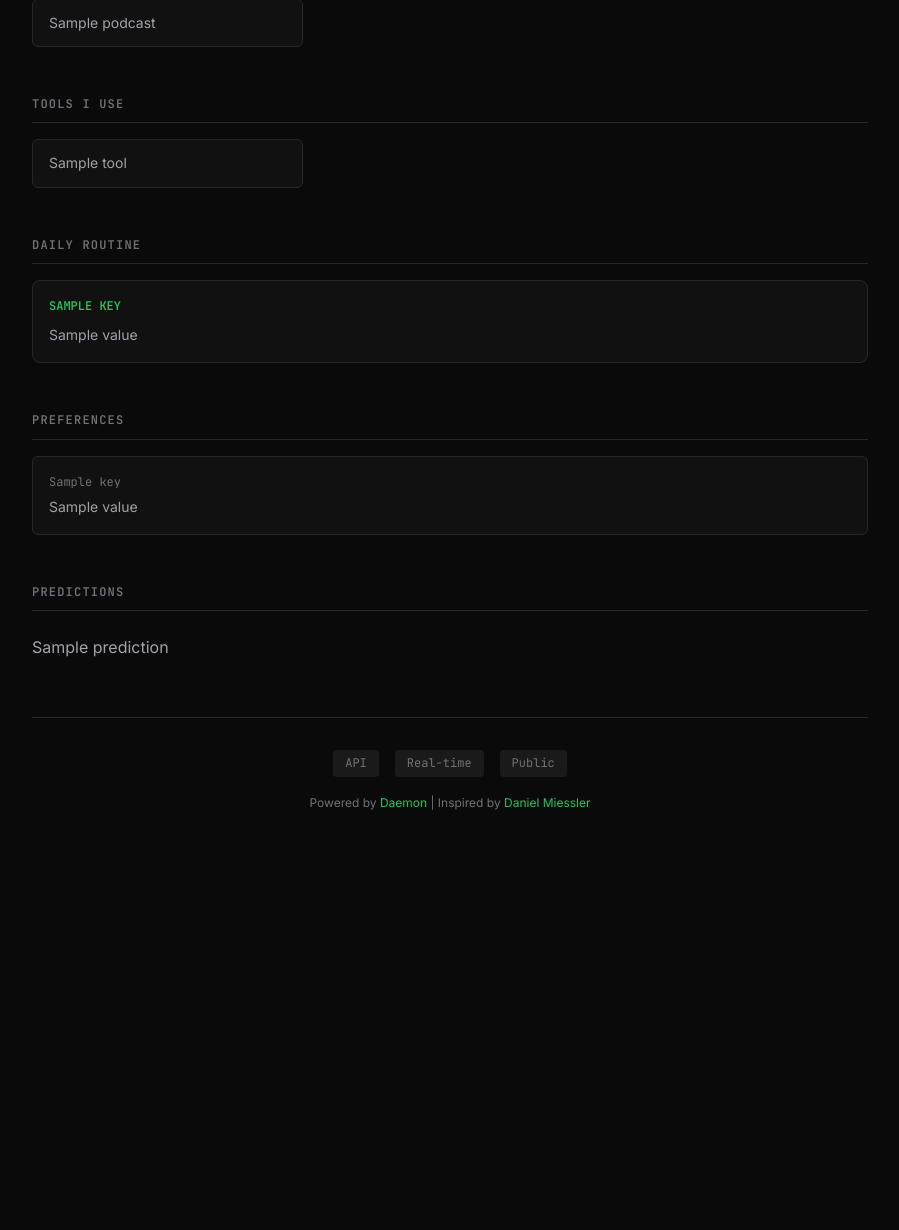
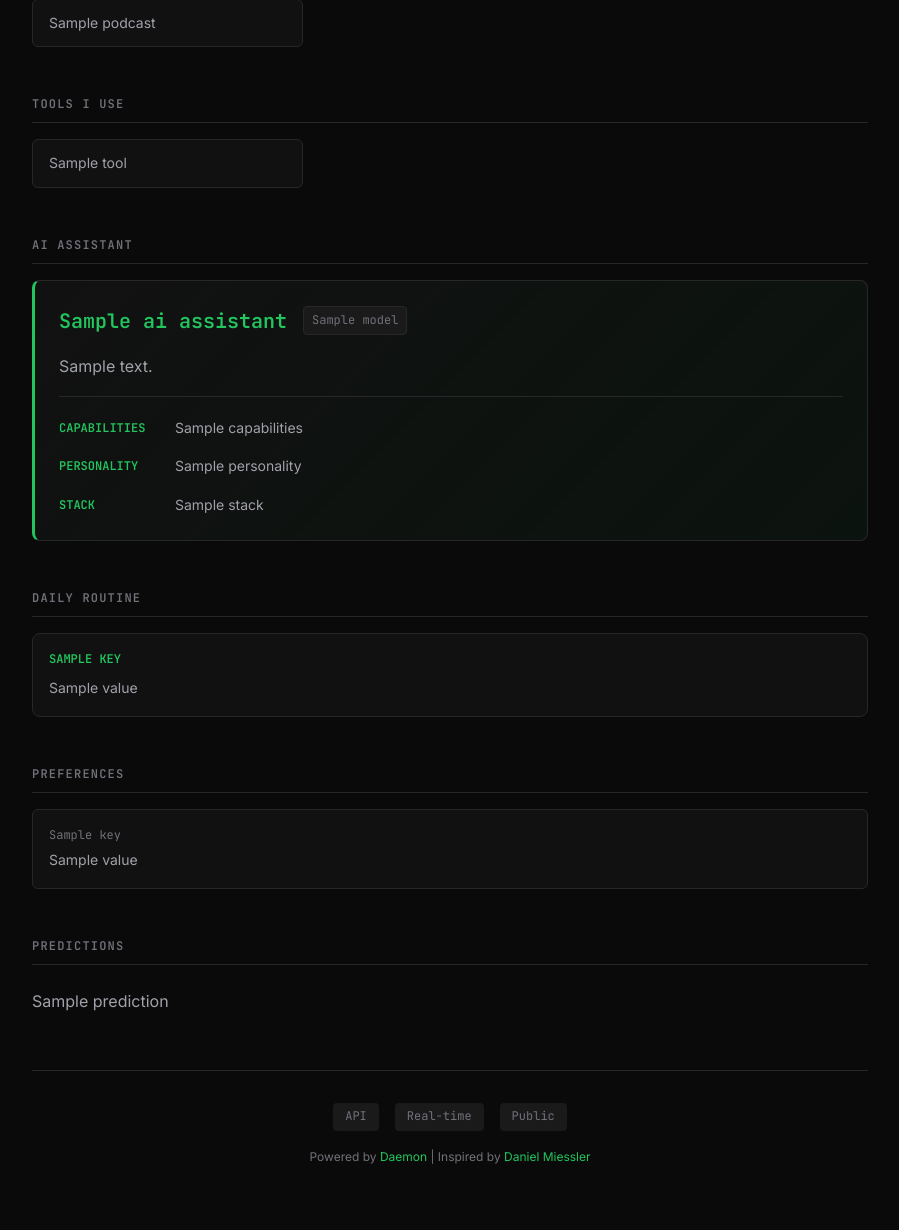
Before and after one commit to agileguy/daemon, a FastAPI app: template templates/index.html in a window 1280 px wide. Shown: the part 1942-3172 px from the top of the page, without its empty margins (190-1089 px from the left). Before the commit the page ends 2752 px from the top, so only its background shows below. Run offline with FastAPI, Linux system fonts and the light colour scheme; the template is opened without the code that fills it: most values are stand-ins (such as "Sample title", 1, 10 or a date in 2020).

Commit message:
Add AI Assistant section to homepage
Co-Authored-By: Claude Opus 4.5 <noreply@anthropic.com>

```diff
--- a/templates/index.html
+++ b/templates/index.html
@@ -414,6 +414,80 @@
             font-size: 0.75rem;
             color: var(--text-muted);
         }
+
+        /* AI Assistant Section */
+        .ai-card {
+            background: linear-gradient(135deg, var(--bg-secondary) 0%, rgba(34, 197, 94, 0.05) 100%);
+            border: 1px solid var(--border);
+            border-left: 3px solid var(--accent);
+            border-radius: 0.5rem;
+            padding: 1.5rem;
+        }
+
+        .ai-header {
+            display: flex;
+            align-items: center;
+            gap: 1rem;
+            margin-bottom: 0.5rem;
+        }
+
+        .ai-name {
+            font-family: 'JetBrains Mono', monospace;
+            font-size: 1.25rem;
+            font-weight: 600;
+            color: var(--accent);
+        }
+
+        .ai-model {
+            font-family: 'JetBrains Mono', monospace;
+            font-size: 0.75rem;
+            color: var(--text-muted);
+            background: var(--bg-tertiary);
+            padding: 0.25rem 0.5rem;
+            border-radius: 0.25rem;
+            border: 1px solid var(--border);
+        }
+
+        .ai-platform {
+            font-size: 0.875rem;
+            color: var(--text-secondary);
+            margin-bottom: 1rem;
+        }
+
+        .ai-description {
+            color: var(--text-secondary);
+            line-height: 1.7;
+            margin-bottom: 1.25rem;
+            padding-bottom: 1rem;
+            border-bottom: 1px solid var(--border);
+        }
+
+        .ai-details {
+            display: grid;
+            gap: 1rem;
+        }
+
+        .ai-detail-item {
+            display: grid;
+            grid-template-columns: 100px 1fr;
+            gap: 1rem;
+            align-items: start;
+        }
+
+        .ai-detail-label {
+            font-family: 'JetBrains Mono', monospace;
+            font-size: 0.75rem;
+            font-weight: 600;
+            color: var(--accent);
+            text-transform: uppercase;
+            padding-top: 0.125rem;
+        }
+
+        .ai-detail-value {
+            font-size: 0.875rem;
+            color: var(--text-secondary);
+            line-height: 1.6;
+        }
     </style>
 </head>
 <body>
@@ -551,6 +625,34 @@
         </section>
         {% endif %}
 
+        {% if daemon.ai_assistant %}
+        <section class="section">
+            <div class="section-header">AI Assistant</div>
+            <div class="ai-card">
+                <div class="ai-header">
+                    <div class="ai-name">{{ daemon.ai_assistant.name }}</div>
+                    <div class="ai-model">{{ daemon.ai_assistant.model }}</div>
+                </div>
+                <div class="ai-platform">{{ daemon.ai_assistant.platform }}</div>
+                <div class="ai-description">{{ daemon.ai_assistant.description }}</div>
+                <div class="ai-details">
+                    <div class="ai-detail-item">
+                        <div class="ai-detail-label">Capabilities</div>
+                        <div class="ai-detail-value">{{ daemon.ai_assistant.capabilities }}</div>
+                    </div>
+                    <div class="ai-detail-item">
+                        <div class="ai-detail-label">Personality</div>
+                        <div class="ai-detail-value">{{ daemon.ai_assistant.personality }}</div>
+                    </div>
+                    <div class="ai-detail-item">
+                        <div class="ai-detail-label">Stack</div>
+                        <div class="ai-detail-value">{{ daemon.ai_assistant.stack }}</div>
+                    </div>
+                </div>
+            </div>
+        </section>
+        {% endif %}
+
         {% if daemon.daily_routine %}
         <section class="section">
             <div class="section-header">Daily Routine</div>
```
